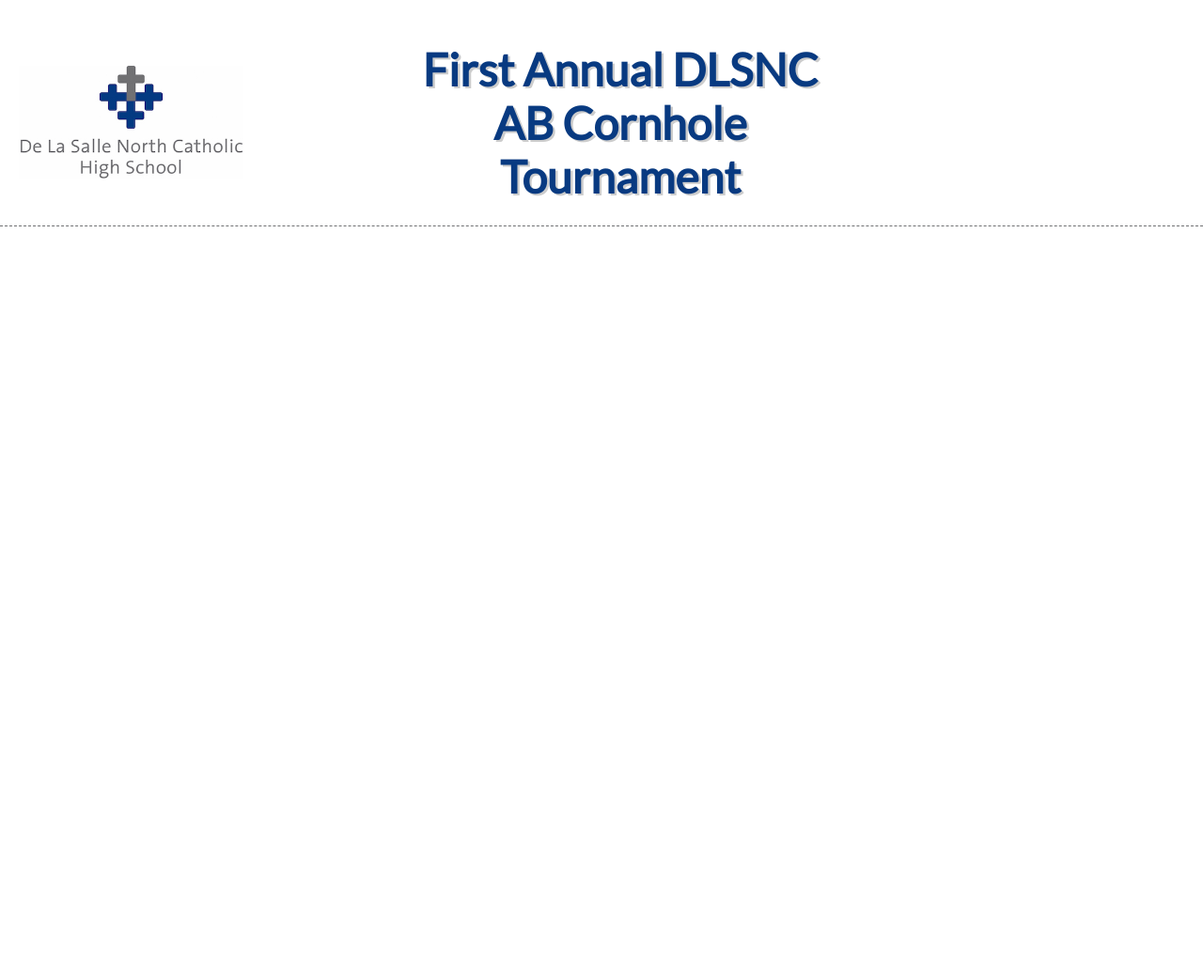
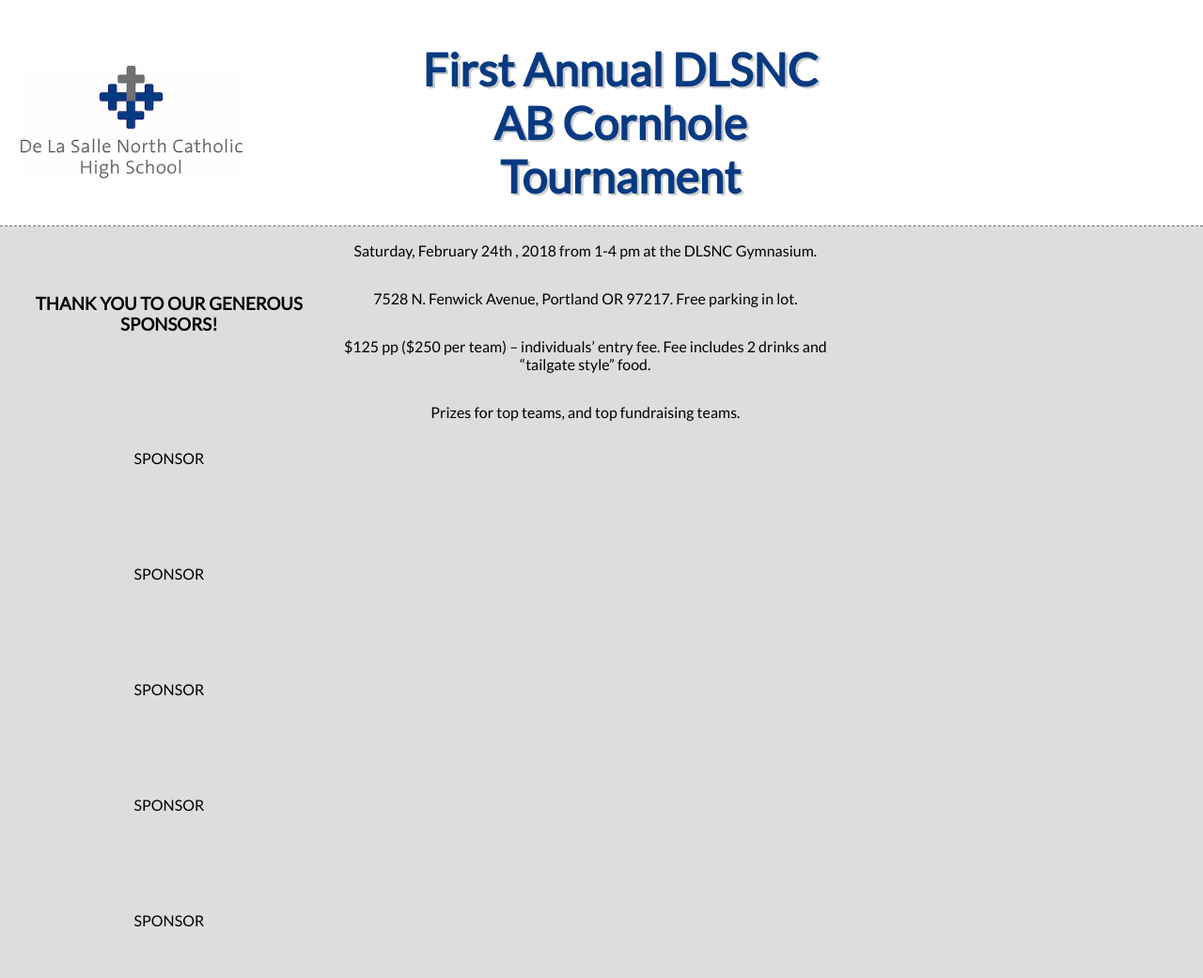
Before and after one commit to mike-jolliffe/DeLaSalle, a Django app: page / in a window 1280 px wide. Shown: the whole page at 94% size. Before the commit the page ends 241 px from the top, so only its background shows below. Run offline with Django 3.2, Linux system fonts and the light colour scheme.

Commit message:
sponsors banner

```diff
--- a/pages/static/pages/css/main.css
+++ b/pages/static/pages/css/main.css
@@ -1,6 +1,7 @@
 body {
     margin: 0;
     font-family: Lato, sans-serif;
+    background-color: #ddd;
 }
 
 #Banner {
@@ -8,6 +9,7 @@ body {
     height: 30vh;
     justify-content: space-between;
     align-items: center;
+    background-color: #fff;
     border-bottom: dashed 1.75px #6f7072;
 
 }
@@ -49,3 +51,29 @@ body {
     color: #083a81;
     text-shadow: 0.1em 0.1em #ccc;
 }
+
+/* Main body of the page */
+#main {
+    display: flex;
+    justify-content: space-around;
+    margin-right: 30vw;
+}
+
+#sponsorsContainer {
+    display: flex;
+    flex-direction: column;
+    justify-content: space-around;
+    text-align: center;
+    align-items: center;
+    height: 100vh;
+    width: 30vw;
+    margin-left: 20px;
+    margin-right: 10px;
+}
+
+#evtDetails {
+    display: flex;
+    flex-direction: column;
+    align-items: center;
+    text-align: center;
+}
--- a/pages/templates/pages/home.html
+++ b/pages/templates/pages/home.html
@@ -11,8 +11,25 @@
             <div id="title">
                 <h1>First Annual DLSNC AB Cornhole Tournament</h1>
             </div>
-
         </div>
+    </div>
+    <div id="main">
+        <div id="sponsorsContainer">
+            <h3>THANK YOU TO OUR GENEROUS SPONSORS!</h3>
+            <div>SPONSOR</div>
+            <div>SPONSOR</div>
+            <div>SPONSOR</div>
+            <div>SPONSOR</div>
+            <div>SPONSOR</div>
+        </div>
+        <div id="evtDetails">
+            <p>Saturday, February 24th , 2018 from 1-4 pm at the DLSNC Gymnasium.</p>
+            <p>7528 N. Fenwick Avenue, Portland OR 97217. Free parking in lot.</p>
+            <p>$125 pp ($250 per team) – individuals’ entry fee. Fee includes 2 drinks and “tailgate style” food.</p>
+            <p>Prizes for top teams, and top fundraising teams.</p>
+        </div>
+    </div>
+    <div id="footer">
     </div>
 </body>
 
```
